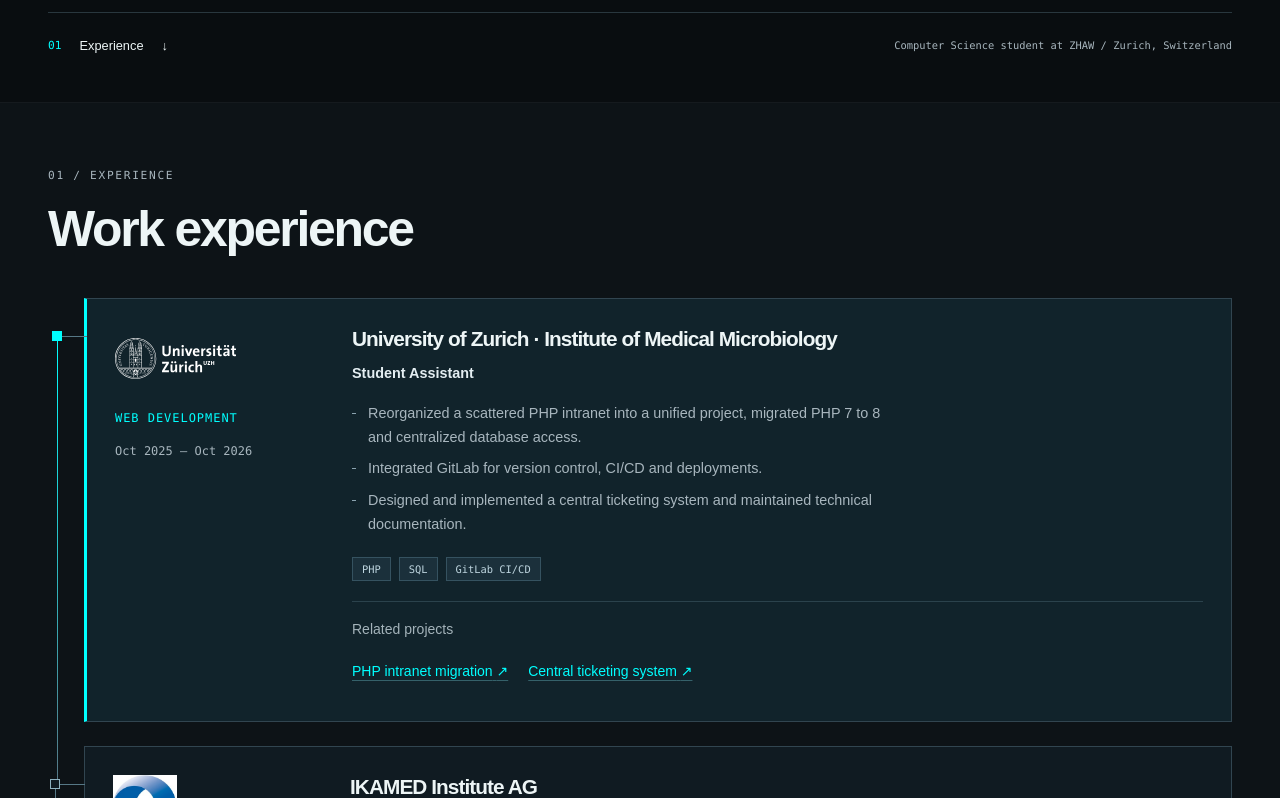
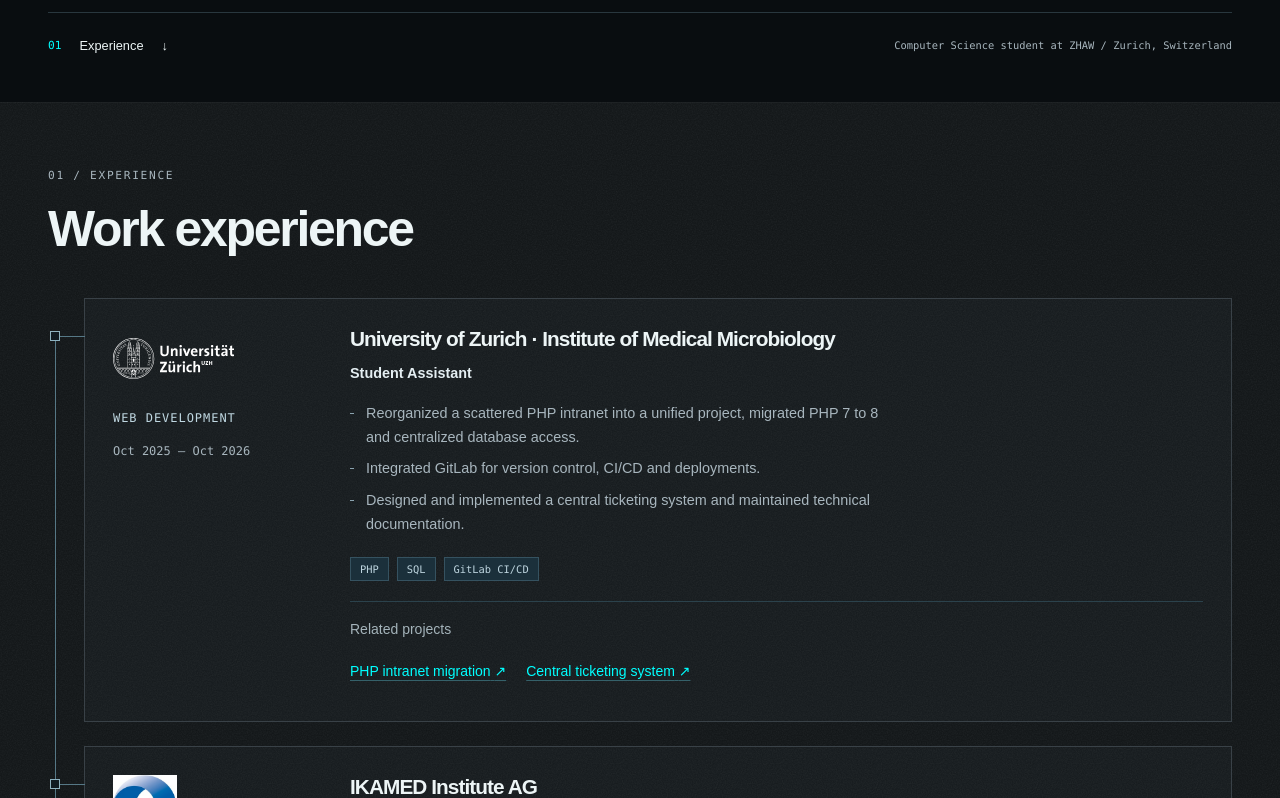
Before and after one commit to Bruno-Pinto/portfolio, a Next.js app: page / in a window 1280 px wide. Shown: the part 694-1492 px from the top of the page. Built offline with nearby package versions, Linux system fonts and the light colour scheme.

Commit message:
Refine white hover shadow and texture experience timeline

```diff
--- a/src/app/globals.css
+++ b/src/app/globals.css
@@ -358,7 +358,8 @@ summary > span:last-child {
 }
 
 .experience-section {
-  background: #0d1317;
+  background-color: #101416;
+  background-image: url("/images/textures/experience-grain.svg");
   border-block: 1px solid #ffffff08;
 }
 .experience-section h2 {
@@ -384,9 +385,6 @@ summary > span:last-child {
   width: 7px;
   height: 7px;
   background: #586c76;
-}
-.job:first-child:before {
-  background: var(--color-accent);
 }
 .job:not(:last-child) {
   border-bottom: 1px solid #ffffff0a;
@@ -1389,18 +1387,15 @@ nav a[aria-current="location"] {
   padding: 28px;
   grid-template-columns: 205px minmax(0, 1fr);
   gap: 32px;
-  background: #101b22;
-  border: 1px solid #314550;
+  background-color: #14191c;
+  background-image: url("/images/textures/experience-grain.svg");
+  border: 1px solid #394147;
 }
 .job:not(:last-child) {
-  border-bottom: 1px solid #314550;
+  border-bottom: 1px solid #394147;
 }
 .job::before {
   display: none;
-}
-.job:first-child {
-  border-left: 3px solid var(--color-accent);
-  background: #11232b;
 }
 .job-area {
   font: 0.7rem var(--font-mono);
@@ -1408,9 +1403,6 @@ nav a[aria-current="location"] {
   text-transform: uppercase;
   letter-spacing: 0.08em;
   margin-bottom: 16px;
-}
-.job:first-child .job-area {
-  color: var(--color-accent);
 }
 .job-date {
   line-height: 1.8;
@@ -1555,10 +1547,6 @@ nav a[aria-current="location"] {
   border: 1px solid #8eb2c0;
   background: #101b22;
 }
-.job:first-child::before {
-  border-color: var(--color-accent);
-  background: var(--color-accent);
-}
 .job::after {
   content: "";
   position: absolute;
@@ -1567,9 +1555,6 @@ nav a[aria-current="location"] {
   width: 1px;
   height: calc(100% + 24px);
   background: #567886;
-}
-.job:first-child::after {
-  background: linear-gradient(var(--color-accent), #567886);
 }
 .job:last-child::after {
   display: none;
@@ -1999,8 +1984,8 @@ nav a[aria-current="location"] {
     border-color: var(--color-accent);
     background: #14232c;
     box-shadow:
-      0 18px 28px rgb(180 180 180 / 55%),
-      0 5px 10px rgb(210 210 210 / 35%);
+      0 16px 20px -10px rgb(235 235 235 / 45%),
+      0 4px 8px -4px rgb(255 255 255 / 24%);
   }
 }
 @media (hover: hover) and (pointer: fine) and (prefers-reduced-motion: no-preference) {
```
Also changed, not shown: public/images/textures/experience-grain.svg (added), 1 other file (tests, documents, lock files or other folders).
